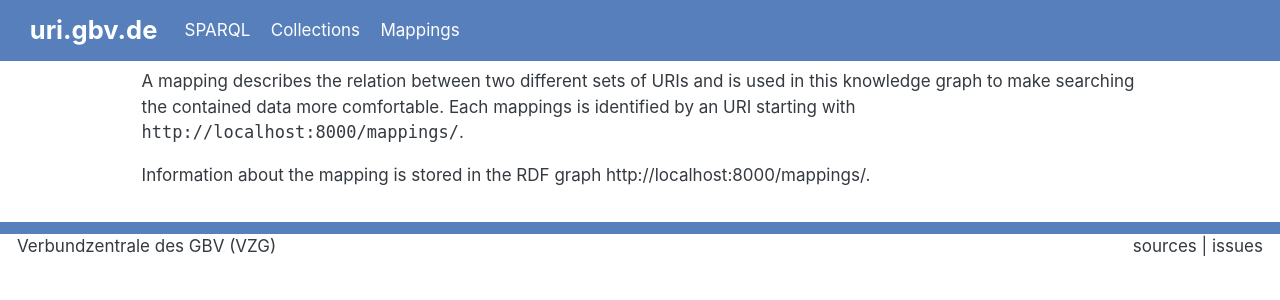
After one commit to mortenvw-hub/bachelorthesis, a Flask app: template dockerfiles/api/templates/mappings.html in a window 1280 px wide. The commit adds this page. Shown: the top 300 px of the page. Run offline with Flask 3, Linux system fonts and the light colour scheme; the template is opened without the code that fills it, so the values that code supplies are empty; parts of the project's set-up code (start-up, migrations or seed data) failed here and were passed over; some libraries are stand-ins or nearby versions.

Commit message:
add more comments, fix import.sh bug, add mappings page

```diff
--- a/data/mapping1/mapping1-metadata.json
+++ b/data/mapping1/mapping1-metadata.json
@@ -1,5 +1,5 @@
 {
     "name": "lobid to uri.gbv.de mapping",
     "description": "Mapping from lobid URIs to uri.gbv.de URIs.",
-    "id":"5"
+    "id":"1"
 }
--- a/dockerfiles/api/app.py
+++ b/dockerfiles/api/app.py
@@ -130,7 +130,7 @@ def collection(id, path):
                 return send_from_directory(stage_path, path)
         # TODO: more beautiful message
         return "Not found!"
-    # This part has been changed to take the BASE provided in the docker-compose file instead of https://graph.nfdi4objects.net/
+    # This part has been changed to take the URI base provided in the docker-compose file instead of https://graph.nfdi4objects.net/
     uri = os.environ['BASE'] + "collection/" + str(id)
     graph = app.config["sparql-proxy"].request(
         "DESCRIBE <" + uri + ">",
--- a/dockerfiles/api/config-apis.yml
+++ b/dockerfiles/api/config-apis.yml
@@ -4,7 +4,7 @@ debug: false
 # SPARQL endpoint and examples (required)
 sparql:
   # TODO: config via env $SPARQL
-  endpoint: http://fuseki:3030/LODatVZG
+  endpoint: http://fuseki:3030/LODatVZG # This has been updated to the new endpoint
   examples:
     # examples given in files
     - queries/*.rq
--- a/dockerfiles/api/templates/base.html
+++ b/dockerfiles/api/templates/base.html
@@ -6,6 +6,7 @@
     <link href="{{url_for('static',filename='codemirror/codemirror.css')}}" rel="stylesheet">
     <link href="{{url_for('static',filename='yasgui.min.css')}}" rel="stylesheet">
     <link href="{{url_for('static',filename='style.css')}}" rel="stylesheet">
+    <!--Use new favicon-->
     <link rel="icon" href="{{url_for('static',filename='favicon.ico')}}" sizes="32x32" />
     <link rel="icon" href="{{url_for('static',filename='favicon.ico')}}" sizes="192x192" />
     <link rel="apple-touch-icon" href="{{url_for('static',filename='favicon.ico')}}" />
@@ -14,7 +15,9 @@
     <script src="{{url_for('static',filename='codemirror/runmode.js')}}"></script>
     <script src="{{url_for('static',filename='codemirror/javascript.js')}}"></script>
     <script src="{{url_for('static',filename='common.js')}}"></script>
+    <!--Use new favicon-->
     <meta name="msapplication-TileImage" content="{{url_for('static',filename='favicon.ico')}}" />
+    <!--Add new title-->
     <title>LOD@VZG Graph: {{title}}</title>
   </head>
   <body>
@@ -22,9 +25,11 @@
     	<nav class="navbar">
     		<div>
     			<div class="navbar-brand">
+              <!--Change the brand logo-->
 	        		<a href="{{url_for('index')}}" class="navbar-title"><span><strong>uri.gbv.de</strong></span></a>
     			</div>
     			<div class= "nav-list">
+            <!--All menus except for the SPARQL form, the collections and mappings have been removed-->
     				<ul>
         			<li>
           			{% if request.path.startswith("/sparql") %}
@@ -40,6 +45,14 @@
             		<a href="{{url_for('collection')}}" class="nav-hover"><span>Collections</span></a>
           			{% endif %}
         			</li>
+              <li>
+          			{% if request.path.startswith("/mapping") %}
+            		<a href="{{url_for('mappings')}}" class="nav-hover"><span><strong>Mappings</strong></span></a>
+          			{% else %}
+            		<a href="{{url_for('mappings')}}" class="nav-hover"><span>Mappings</span></a>
+          			{% endif %}
+        			</li>
+
       			</ul>
     			</div>
     		</div>
@@ -48,11 +61,12 @@
     <main>
       {% block content %} {% endblock %}
     </main>
+    <!--The foot was update with the new links-->
     <footer>
       <div style="float:right;">
-        <a href="https://github.com/mortenvw-hub/bachelor-kg">sources</a>
+        <a href="https://github.com/mortenvw-hub/bachelorthesis">sources</a>
         |
-        <a href="https://github.com/mortenvw-hub/bachelor-kg/issues">issues</a>
+        <a href="https://github.com/mortenvw-hub/bachelorthesis/issues">issues</a>
       </div>
       <a href="https://www.gbv.de/impressum">Verbundzentrale des GBV (VZG)</a>
     </footer>
--- a/dockerfiles/api/templates/collection.html
+++ b/dockerfiles/api/templates/collection.html
@@ -1,6 +1,7 @@
 {% extends 'base.html' %}
 
 {% block content %}
+<!--Add textbox to create left and right border-->
 <div class="textbox">
   {% if graph == None %}
   <p>The collection <b>{{uri}}</b> has not been found in the triple store!</p>
@@ -20,6 +21,7 @@
   {% if homepage %}
   <p>Homepage/URL: <a href="{{homepage}}">{{homepage}}</a></p>
   {% endif %}
+  <!--Modified URI base-->
   <p>Quell-Repository: <a data-sparql-value="SELECT ?r FROM <http://localhost:8000/collection/> { ?r <http://www.w3.org/ns/dcat#dataset> <{{uri}}> }">?</a></p>
   {% set license = graph.objects(URIRef(uri), URIRef("http://purl.org/dc/terms/license")).__next__() %}
   <p>Lizenz der Daten: <a href="{{license}}">{{license}}</a></p>
--- a/dockerfiles/api/templates/import.html
+++ b/dockerfiles/api/templates/import.html
@@ -1,6 +1,7 @@
 {% extends 'base.html' %}
 
 {% block content %}
+<!--Add textbox to create left and right border-->
 <div class="textbox">
   <p>
     This is an internal view for inspecting the import of data into the Knowledge Graph.
--- a/dockerfiles/api/templates/index.html
+++ b/dockerfiles/api/templates/index.html
@@ -1,7 +1,9 @@
 {% extends 'base.html' %}
 
 {% block content %}
+  <!--Add textbox to create left and right border-->
   <div class="textbox">
+    <!--Modified tilte and description-->
     <h1>LOD@VZG</h1>
     <p>
       This site provides an API to the <b>LOD@VZG Knowledge Graph</b>. The
@@ -18,6 +20,7 @@
         </p>
       </li>
       <li>
+        <!--Modified description and URI base-->
         <p>
           Linked Open Data (LOD) about <a href="/collection/">collections of library metadata in the graph</a>
           for collection URIs in the
@@ -25,9 +28,10 @@
         </p>
       </li>
     </ul>
+    <!--Added sources and contacts-->
     <p>
       The project is based on the <a href="https://github.com/nfdi4objects/n4o-graph">NFDI4Objects Knowledge Graph</a>.
-      Please consult the <a href="https://github.com/mortenvw-hub/bachelor-kg">GitHub repository</a> of
+      Please consult the <a href="https://github.com/mortenvw-hub/bachelorthesis">GitHub repository</a> of
       the LOD@VZG Knowledge Graph for more information about the project.
     </p>
   </div>
--- /dev/null
+++ b/dockerfiles/api/templates/mappings.html
@@ -0,0 +1,30 @@
+{% extends 'base.html' %}
+
+{% block content %}
+<!--This file has been heavily change from the original one. It was created using collections.html as foundation-->
+
+<script src="{{url_for('static',filename='yasr.min.js')}}"></script>
+<!--Add textbox to create left and right border-->
+<div class="textbox">
+  <!--Modified describtion and URI base-->
+  <p>
+    A mapping describes the relation between two different sets of URIs and is used in this knowledge graph to make searching the contained data more comfortable. Each mappings is identified by an URI starting with
+    <code>http://localhost:8000/mappings/</code>.
+  </p>
+  <p>
+    Information about the mapping is stored in the
+    RDF graph <a data-sparql="SELECT * FROM &lt;http://localhost:8000/mappings/&gt; {
+  ?subject ?predicate ?object
+  }">http://localhost:8000/mappings/</a>.
+  </p>
+
+  <!--Modified URI base-->
+  <div data-sparql-table="
+  PREFIX urigbv: &lt;http://localhost:8000/mappings/&gt;
+  SELECT ?mapping ?name FROM urigbv: WHERE {
+    ?mapping dct:isPartOf urigbv: .
+    OPTIONAL { ?mapping schema:name ?name }
+    }"
+  ></div>
+</div>
+{% endblock %}
```
Also changed, not shown: dockerfiles/api/static/style.css (+10 -2 lines), dockerfiles/api/templates/collections.html (+5 -4 lines), README.md, data/README.md, 1 other file.
